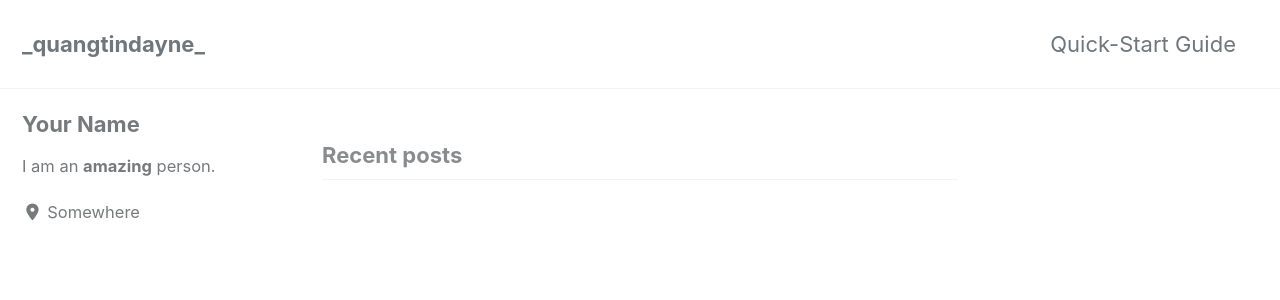
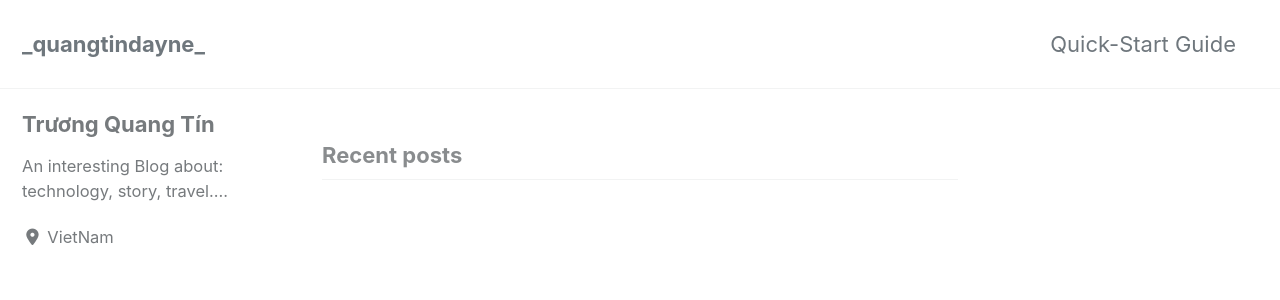
Before and after one commit to quangtin17/quangtin17, a Jekyll site: the page built from index.html, in a window 1280 px wide and 900 px high. Shown: the top 300 px of the window. Built offline with Jekyll 4.4.1, drawn with Linux system fonts in a browser that asks for light colours; cached includes are drawn as plain includes; nearby versions of some CDN libraries; the list of posts is cut into pages by our own code.

Commit message:
Update _config.yml

```diff
--- a/_config.yml
+++ b/_config.yml
@@ -107,10 +107,10 @@ analytics:
 
 # Site Author
 author:
-  name             : "Your Name"
+  name             : "Trương Quang Tín"
   avatar           : # path of avatar image, e.g. "/assets/images/bio-photo.jpg"
-  bio              : "I am an **amazing** person."
-  location         : "Somewhere"
+  bio              : "An interesting Blog about: technology, story, travel...."
+  location         : "VietNam"
   email            :
   links:
     - label: "Email"
@@ -137,7 +137,7 @@ footer:
   links:
     - label: "Twitter"
       icon: "fab fa-fw fa-twitter-square"
-      # url:
+      # url:"https://www.facebook.com/tin.quang.9404"
     - label: "Facebook"
       icon: "fab fa-fw fa-facebook-square"
       # url:
```
